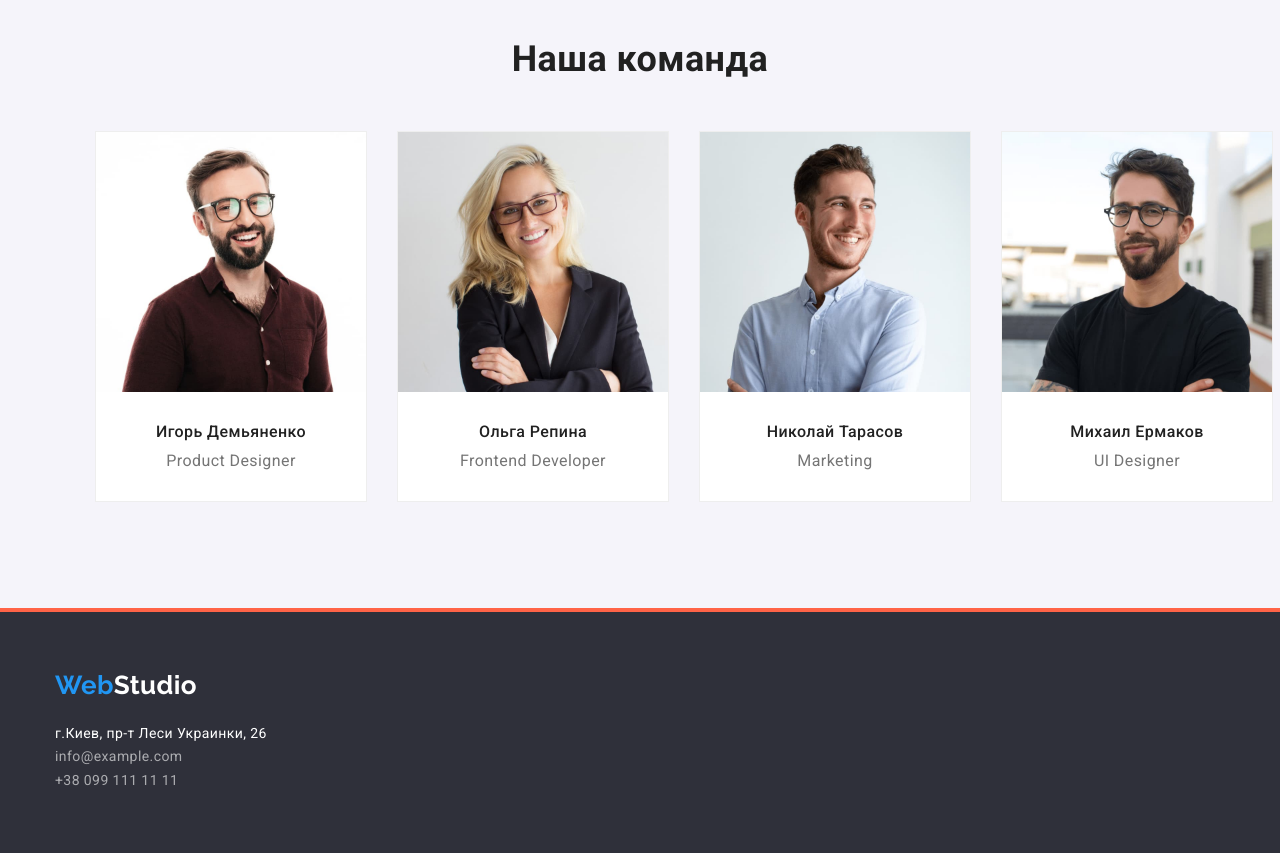
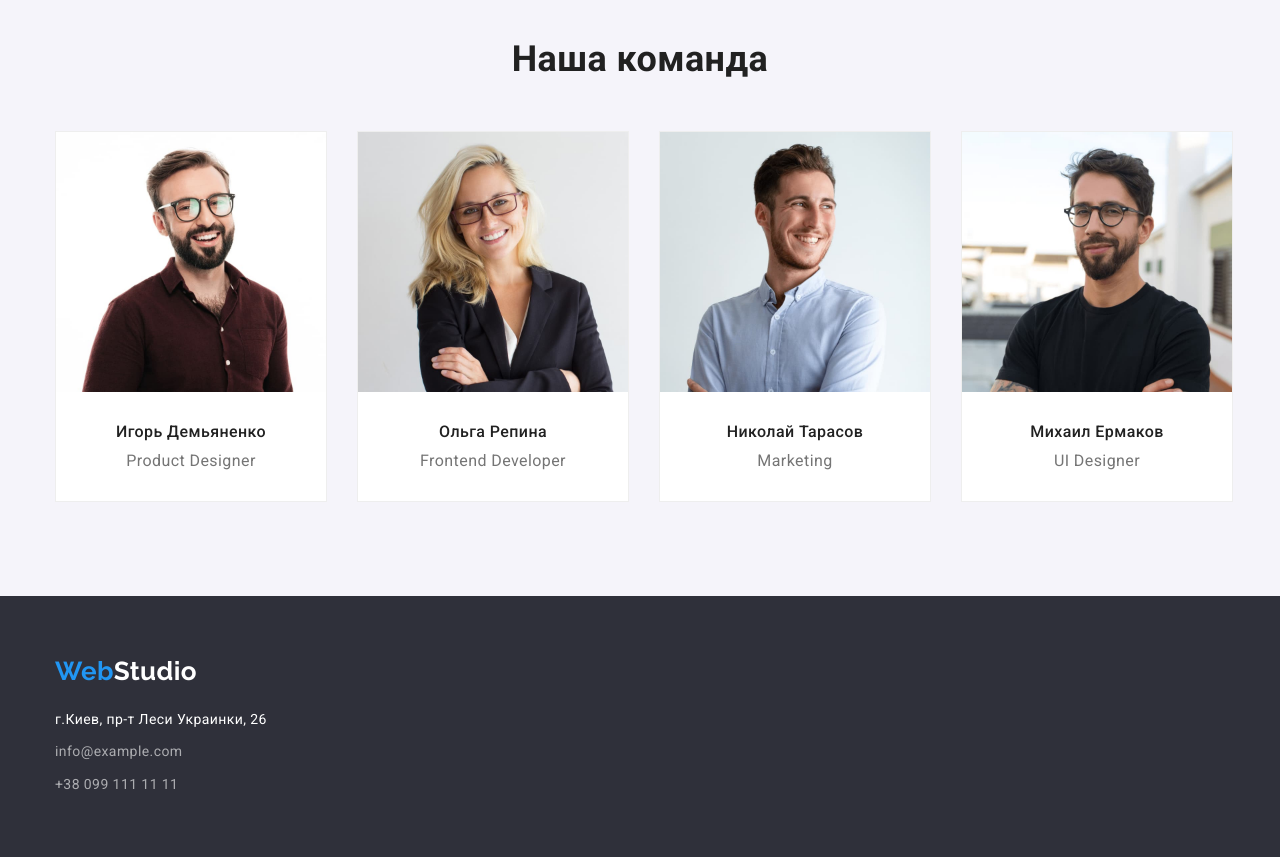
Before and after one commit to Dmytro-Tyshchenko/goit-markup-hw-03, a plain HTML site: page index.html in a window 1280 px wide. Shown: the part 1520-2377 px from the top of the page. Drawn offline with nearby package versions, Linux system fonts and the light colour scheme.

Commit message:
at last footer done

```diff
--- a/css/style.css
+++ b/css/style.css
@@ -53,7 +53,7 @@ h6 {
 /* Header */
 .header-box {
   display: flex;
-  outline: 2px solid tomato;
+  /* outline: 2px solid tomato; */
   align-items: center;
 }
 
@@ -121,7 +121,7 @@ h6 {
 /* hero */
 .hero {
   padding-top: 180px;
-  outline: 2px solid tomato;
+  /* outline: 2px solid tomato; */
   text-align: center;
   background-color: #2f303a;
 }
@@ -154,7 +154,7 @@ h6 {
 }
 
 .hero-list-item {
-  outline: 2px solid tomato;
+  /* outline: 2px solid tomato; */
   display: flex;
   margin: 0;
   padding: 0;
@@ -171,6 +171,7 @@ h6 {
 .hero-list-item .h-l-i-child + .h-l-i-child {
   margin-left: 30px;
 }
+
 .paragraph {
   margin-top: 0;
   margin-bottom: 0;
@@ -182,7 +183,7 @@ h6 {
 
 /* Company services */
 .company-services {
-  outline: 2px solid tomato;
+  /* outline: 2px solid tomato; */
   padding-top: 0;
 }
 
@@ -203,9 +204,17 @@ h6 {
 .service-pic .picture + .picture {
   margin-left: 30px;
 }
+
+.team-cont .team-profile + .team-profile{
+  margin-left: 30px;
+}
 .team-staff-block {
-  outline: 2px solid tomato;
+  /* outline: 2px solid tomato; */
   background-color: #f5f4fa;
+}
+.team-block {
+  margin: 0;
+  padding: 0;
 }
 .team-cont {
   display: flex;
@@ -217,6 +226,11 @@ h6 {
 .team-profile {
   border: 1px solid #eeeeee;
   background-color: #fff;
+}
+.info-card {
+padding-top: 30px;
+padding-bottom: 30px;
+  }
 }
 .team-cont .team-profile + .team-profile {
   margin-left: 30px;
@@ -231,7 +245,8 @@ h6 {
   text-align: center;
 }
 .staff-name {
-  margin-top: 30px;
+  /* margin-top: 30px; */
+  /* padding-top: 30px; */
   margin-bottom: 10px;
 
   font-weight: 500;
@@ -241,7 +256,7 @@ h6 {
 }
 .staff-job {
   margin: 0;
-  padding-bottom: 30px;
+  /* padding-bottom: 30px; */
 
   font-size: 16px;
   line-height: 1.2;
@@ -250,43 +265,50 @@ h6 {
 
 /* Footer */
 footer {
-  outline: 2px solid tomato;
-  background-color: #2f303a;
+ background-color: #2f303a;
 }
+
 .footer {
   padding: 60px 0;
 }
+
 .accent-footer-reverse {
   color: var(--primary-white-color);
 }
+.test{
+  margin-bottom: 20px;
+}
 .address {
   color: var(--primary-white-color);
-}
-.container .logo-footer {
-  margin: 0;
-}
-.footer-contact {
-  margin-top: 20px;
-  color: var(--primary-text-color);
 
   font-style: normal;
   font-weight: normal;
   font-size: 14px;
   line-height: 1.7;
 }
-.contact {
+.address-item{
+  margin-top: 0;
+  margin-bottom: 9px;
+}
+.contact-footer{
+  margin: 0;
+  padding: 0;
+}
+ .contact{
   color: #ffffff99;
+}
+.con-ft-child{
+  margin-bottom: 9px;
 }
 .contact:hover,
 .contact:focus {
   color: var(--accent-color);
 }
-.footer-mail {
-  margin-bottom: 9px;
-}
-/* PORTFOLIO */
-section {
-  outline: 2px solid tomato;
+
+                             /* PORTFOLIO */
+
+.portfolio {
+  border-top: 1px solid #eeeeee;
 }
 
 .button-list {
--- a/index.html
+++ b/index.html
@@ -82,23 +82,33 @@
                 <div class="team-cont">
                 <li class="team-profile">
                     <img class="picture" src="./images/img4.jpg" alt="фотография работника компании" width="270">
-                    <h3 class="staff-name">Игорь Демьяненко</h3>
-                    <p class="staff-job">Product Designer</p>
+                    <div class="info-card">
+                            <h3 class="staff-name">Игорь Демьяненко</h3>
+                            <p class="staff-job">Product Designer</p>
+                    </div>
+
                 </li>
                 <li class="team-profile">
                     <img class="picture" src="./images/img5.jpg" alt="фотография работника компании" width="270">
-                    <h3 class="staff-name">Ольга Репина</h3>
+                    <div class="info-card">
+                          <h3 class="staff-name">Ольга Репина</h3>
                     <p class="staff-job">Frontend Developer</p>
+                    </div>
                 </li>
                 <li class="team-profile">
                     <img class="picture" src="./images/img6.jpg" alt="фотография работника компании" width="270">
+
+                     <div class="info-card">
                     <h3 class="staff-name">Николай Тарасов</h3>
                     <p class="staff-job">Marketing</p>
+                </div>
                 </li>
                 <li class="team-profile">
                     <img class="picture" src="./images/img7.jpg" alt="фотография работника компании" width="270">
+                    <div class="info-card">
                     <h3 class="staff-name">Михаил Ермаков</h3>
                     <p class="staff-job">UI Designer</p>
+                    </div>
                 </li>
                 </div>
             </ul>
@@ -106,18 +116,22 @@
         </section>
     </main>
 
-    <!--Footer-->
     <footer class="footer">
         <div class="container">
-        <a href="index.html" class="logo-font logo-footer a-link"><span class="logo-accent-color">Web</span><span class="accent-footer-reverse">Studio</span></a>
-            <address class="footer-contact">
-                  <span class="address">г.Киев, пр-т Леси Украинки, 26</span> <br>
-                <a class="contact a-link footer-mail" href="mailto:info@devstudio.com">info@example.com</a> <br>
-                <a class="contact a-link" href="tel:+380991111111">+38 099 111 11 11</a>
+            <div class="test"><a href="index.html" class="logo-font a-link"><span class="logo-accent-color">Web</span><span
+                        class="accent-footer-reverse">Studio</span></a></div>
+
+            <address class="address">
+                <p class="address-item">г.Киев, пр-т Леси Украинки, 26</p>
+                <ul class="ul-item contact-footer">
+                    <li class="con-ft-child"><a class="contact a-link" href="mailto:info@devstudio.com">info@example.com</a>
+                    </li>
+                    <li><a class="contact a-link" href="tel:+380991111111">+38 099 111 11 11</a></li>
+                </ul>
             </address>
-            </div>
+        </div>
+    </footer>
 
-    </footer>
 </body>
 
 </html>
```
Also changed, not shown: portfolio.html (+11 -8 lines).
